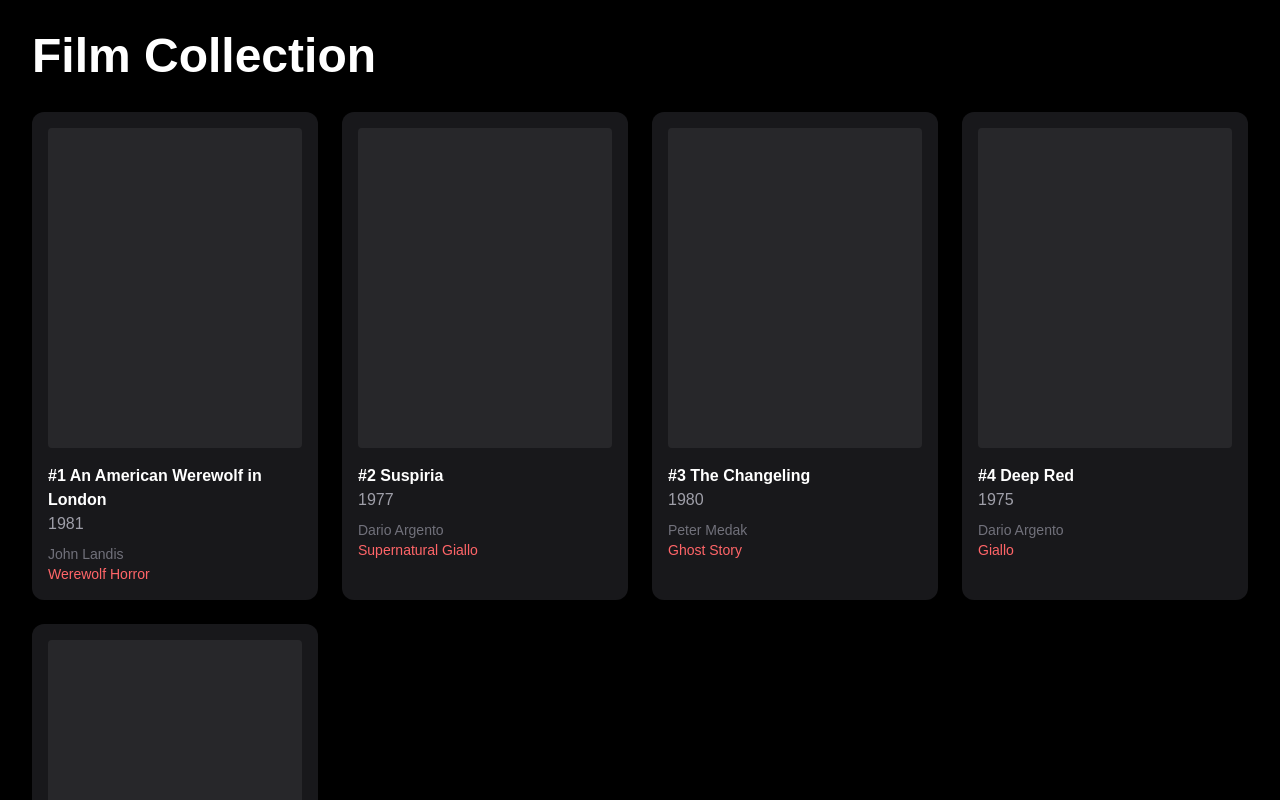
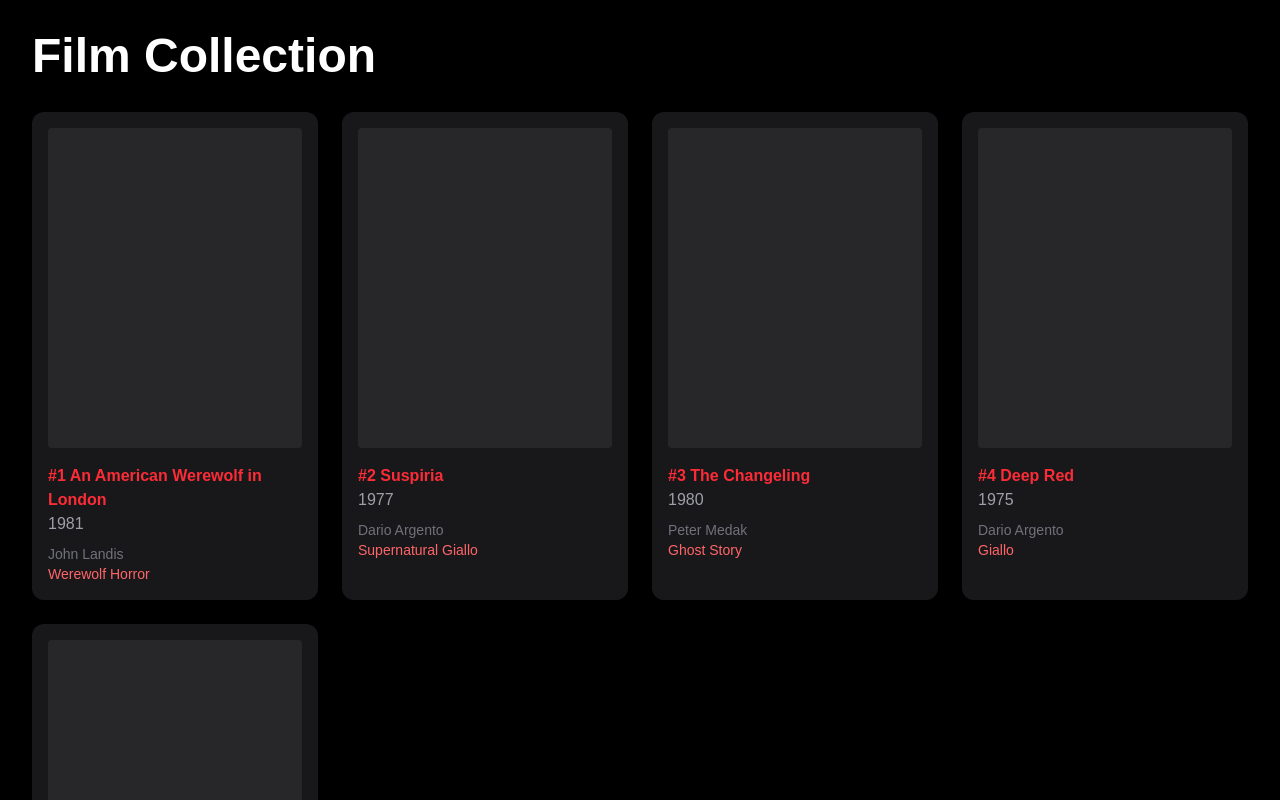
Before and after one commit to Lonewulfe-creator/matts-cult-movie-database, a Next.js app in the folder website/: page /films in a window 1280 px wide. Shown: the top 800 px of the page. Built offline with nearby package versions, Linux system fonts and the light colour scheme.

Commit message:
Improved film cards

```diff
--- a/website/app/films/page.tsx
+++ b/website/app/films/page.tsx
@@ -11,11 +11,11 @@ export default function FilmsPage() {
         {films.map((film) => (
           <div
             key={film.rank}
-            className="rounded-xl bg-zinc-900 p-4"
+            className="rounded-xl bg-zinc-900 p-4 transition duration-300 hover:scale-105 hover:bg-zinc-800"
           >
             <div className="mb-4 h-80 rounded bg-zinc-800"></div>
 
-            <h2 className="font-semibold">
+            <h2 className="font-semibold text-red-500">
               #{film.rank} {film.title}
             </h2>
 
```
